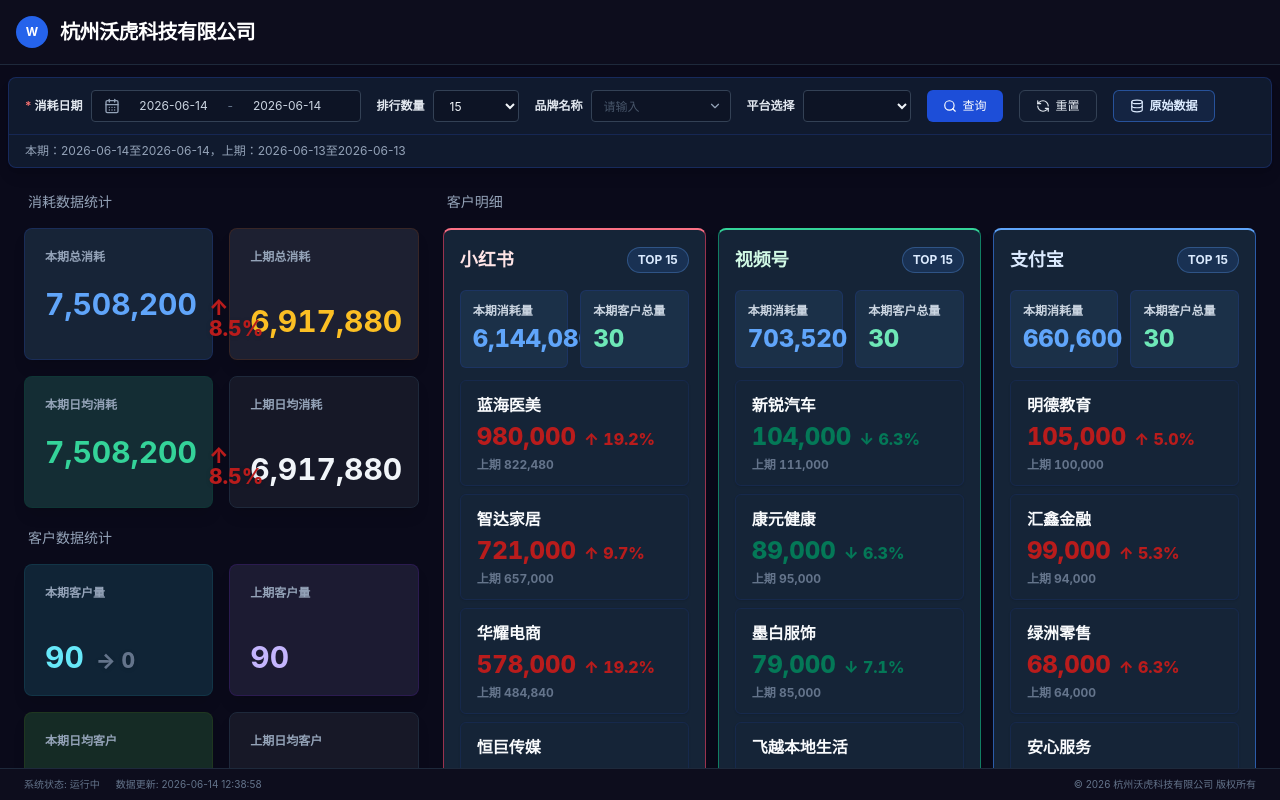
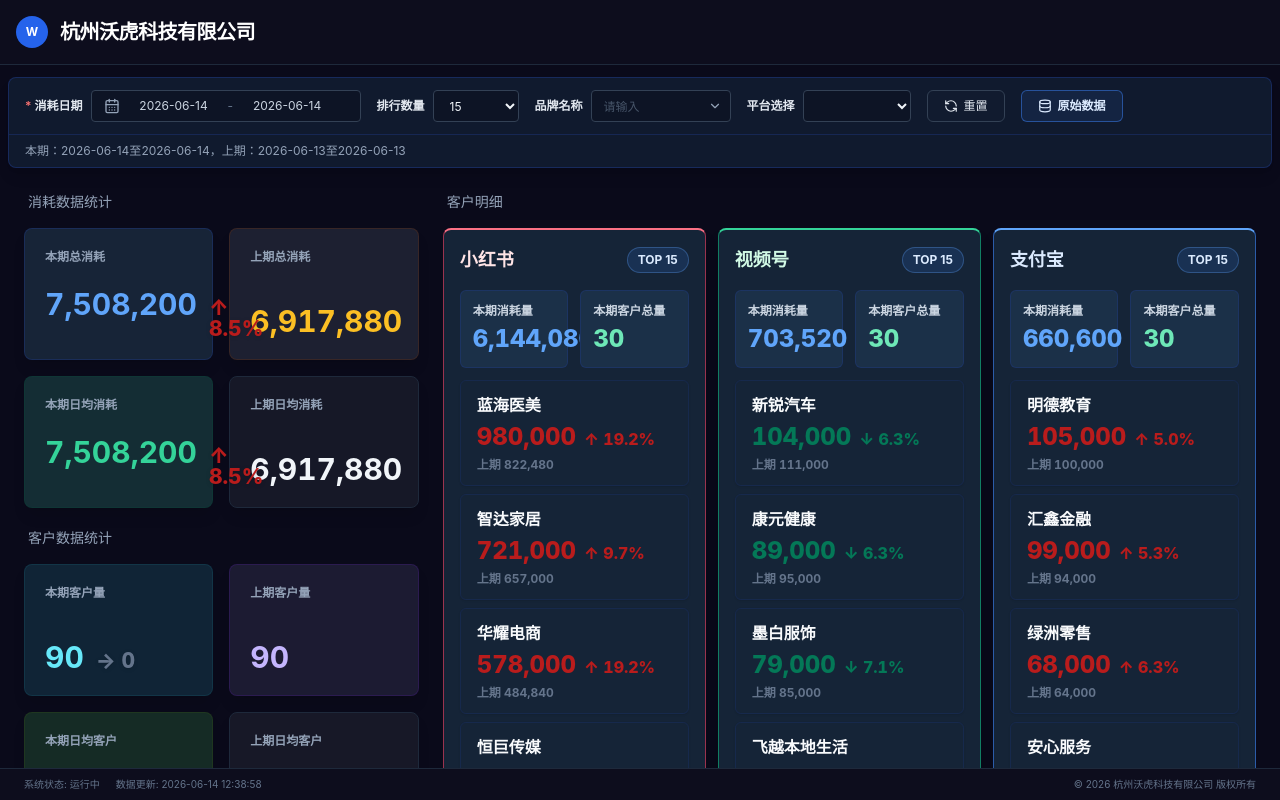
Before and after one commit to yuewithme/toufang-data-dashboard, a React (Vite) app: page /#/ in a window 1280 px wide. Built offline with nearby package versions, Linux system fonts and the light colour scheme.

Commit message:
Enable automatic filter refresh

```diff
--- a/src/components/FilterPanel.tsx
+++ b/src/components/FilterPanel.tsx
@@ -1,5 +1,5 @@
 import React from 'react';
-import { CalendarDays, ChevronDown, ChevronLeft, ChevronRight, ChevronsLeft, ChevronsRight, Database, RefreshCcw, Search } from 'lucide-react';
+import { CalendarDays, ChevronDown, ChevronLeft, ChevronRight, ChevronsLeft, ChevronsRight, Database, RefreshCcw } from 'lucide-react';
 import { Button } from './ui/button';
 import { cn } from '../lib/utils';
 
@@ -339,17 +339,20 @@
 
   const previousRange = getPreviousRange(startDate, endDate);
 
-  const applyFilters = () => {
+  const applyFilterChanges = (nextFilters: Partial<typeof filters>) => {
+    const nextStartDate = nextFilters.startDate ?? startDate;
+    const nextEndDate = nextFilters.endDate ?? endDate;
+    const nextPreviousRange = getPreviousRange(nextStartDate, nextEndDate);
+
     onApplyFilters({
-      rankCount: draftRankCount,
-      selectedPlatform: draftSelectedPlatform,
-      brandName: draftBrandName.trim(),
-      startDate,
-      endDate,
-      previousStartDate: previousRange.start,
-      previousEndDate: previousRange.end,
+      rankCount: nextFilters.rankCount ?? draftRankCount,
+      selectedPlatform: nextFilters.selectedPlatform ?? draftSelectedPlatform,
+      brandName: (nextFilters.brandName ?? draftBrandName).trim(),
+      startDate: nextStartDate,
+      endDate: nextEndDate,
+      previousStartDate: nextPreviousRange.start,
+      previousEndDate: nextPreviousRange.end,
     });
-    setIsDatePickerOpen(false);
   };
 
   const resetFilters = () => {
@@ -397,6 +400,10 @@
               onChange={(nextStartDate, nextEndDate) => {
                 setStartDate(nextStartDate);
                 setEndDate(nextEndDate);
+                applyFilterChanges({
+                  startDate: nextStartDate,
+                  endDate: nextEndDate,
+                });
               }}
               onClose={() => setIsDatePickerOpen(false)}
             />
@@ -407,7 +414,11 @@
           <span className="font-semibold text-slate-200">排行数量</span>
           <select
             value={String(draftRankCount)}
-            onChange={(event) => setDraftRankCount(Number(event.target.value))}
+            onChange={(event) => {
+              const nextRankCount = Number(event.target.value);
+              setDraftRankCount(nextRankCount);
+              applyFilterChanges({ rankCount: nextRankCount });
+            }}
             className="h-8 w-[86px] rounded border border-slate-700 bg-[#0d1425] px-3 text-slate-100 outline-none focus:border-blue-500"
           >
             <option value="5">5</option>
@@ -418,13 +429,23 @@
           </select>
         </label>
 
-        <BrandCombobox value={draftBrandName} onChange={setDraftBrandName} />
+        <BrandCombobox
+          value={draftBrandName}
+          onChange={(nextBrandName) => {
+            setDraftBrandName(nextBrandName);
+            applyFilterChanges({ brandName: nextBrandName });
+          }}
+        />
 
         <label className="flex items-center gap-2">
           <span className="font-semibold text-slate-200">平台选择</span>
           <select
             value={draftSelectedPlatform}
-            onChange={(event) => setDraftSelectedPlatform(event.target.value)}
+            onChange={(event) => {
+              const nextSelectedPlatform = event.target.value;
+              setDraftSelectedPlatform(nextSelectedPlatform);
+              applyFilterChanges({ selectedPlatform: nextSelectedPlatform });
+            }}
             className="h-8 w-[108px] rounded border border-slate-700 bg-[#0d1425] px-3 text-slate-100 outline-none focus:border-blue-500"
           >
             <option value=""> </option>
@@ -434,15 +455,6 @@
           </select>
         </label>
 
-        <Button
-          type="button"
-          size="sm"
-          className="h-8 gap-1.5 bg-blue-700 px-4 text-xs text-white hover:bg-blue-600"
-          onClick={applyFilters}
-        >
-          <Search className="h-3.5 w-3.5" />
-          查询
-        </Button>
         <Button
           type="button"
           variant="outline"
```
Also changed, not shown: 1 other file (tests, documents, lock files or other folders).
